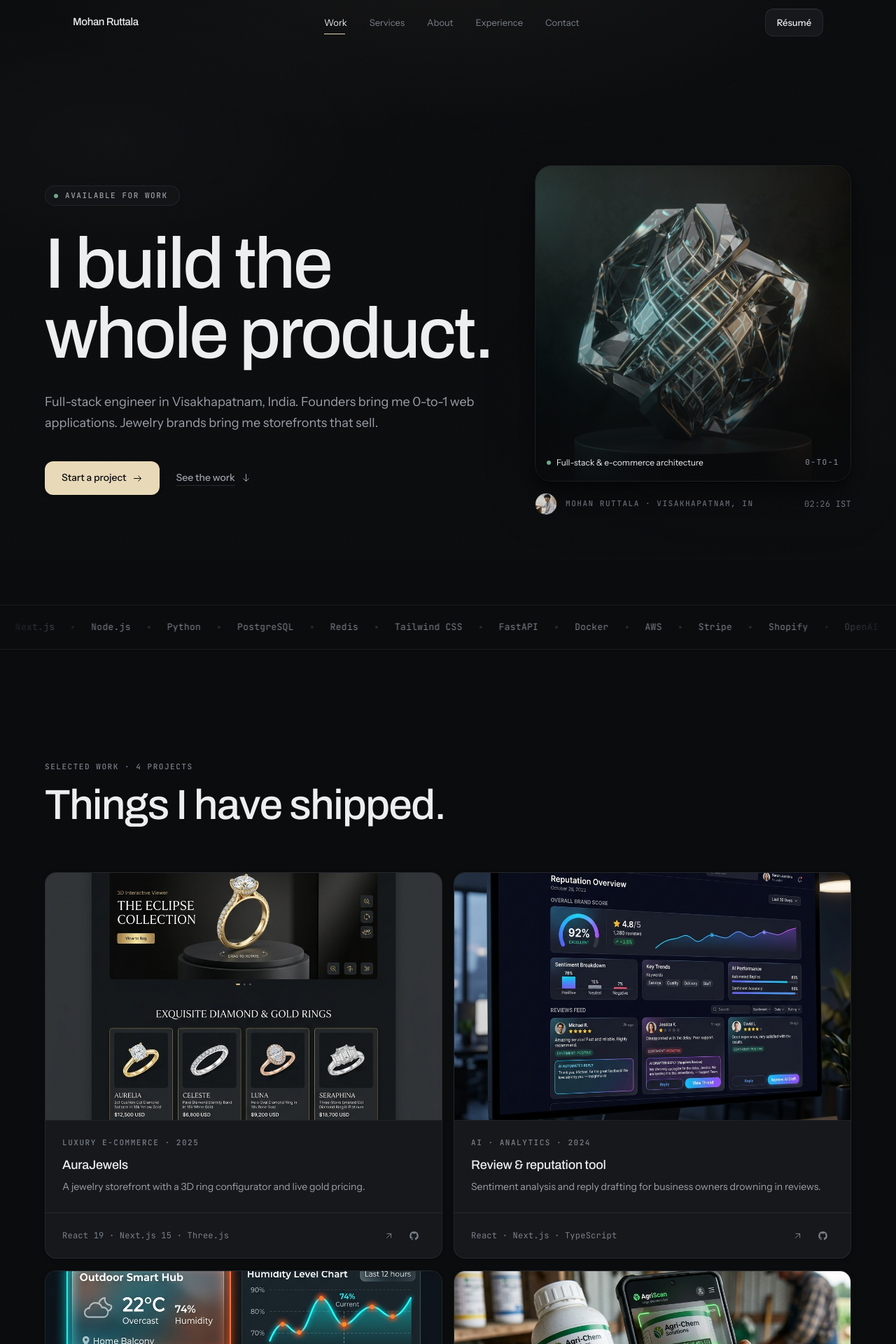
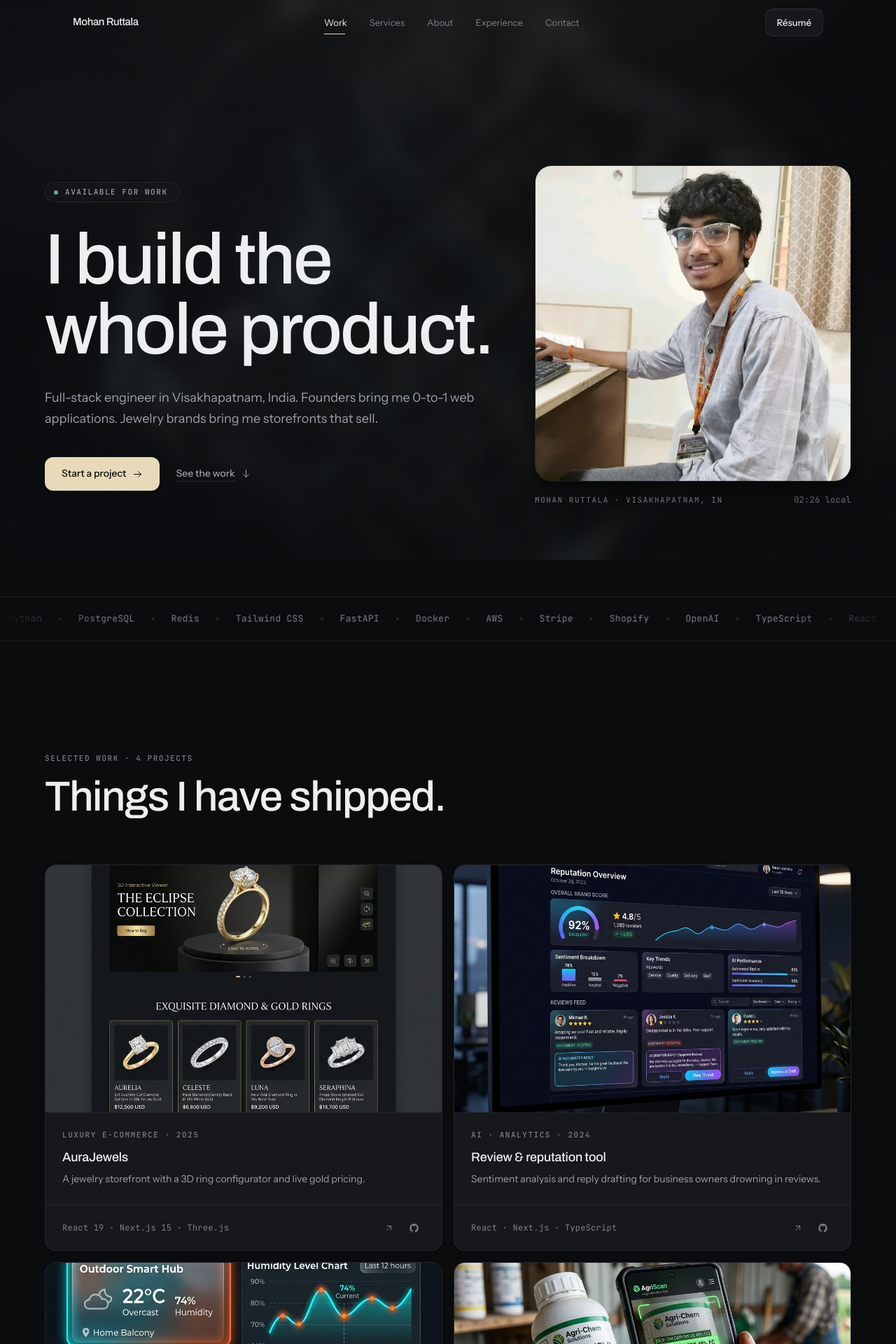
Before and after one commit to Mohansaina/my-portifolio, a Next.js app: page / in a window 1280 px wide. Shown: the top 1920 px of the page at 70% size. Built offline with nearby package versions, Linux system fonts and the light colour scheme.

Commit message:
Restore profile photo in Hero section and integrate generated artwork into global site-wide background overlay

```diff
--- a/app/components/GlobalBackground.tsx
+++ b/app/components/GlobalBackground.tsx
@@ -1,18 +1,16 @@
+import React from "react";
+
 /**
- * The page's ambient lighting.
+ * The page's ambient lighting & global visual artwork background.
  *
- * Pure CSS: a soft studio wash from a key light above, and a trace of film
- * grain so no area of the page is ever perfectly flat. This replaces two
- * simultaneous requestAnimationFrame canvases that were each running O(n²)
- * neighbour checks every frame — roughly 5,500 distance calculations and
- * thousands of stroke() calls per frame, for an effect the eye read as
- * texture. Texture is cheaper as texture.
- *
- * No client boundary: there is nothing here to hydrate.
+ * Combines soft studio lighting wash, fine film grain, and subtle
+ * global tech visual artwork overlay that flows across the entire website.
  */
 export const GlobalBackground = () => (
-  <div aria-hidden className="pointer-events-none fixed inset-0 z-0 select-none">
+  <div aria-hidden className="pointer-events-none fixed inset-0 z-0 select-none overflow-hidden">
     <div className="studio-wash" />
+    {/* Global Tech Visual Overlay across the entire site */}
+    <div className="absolute inset-0 opacity-[0.09] bg-[url('/hero_premium_visual.png')] bg-cover bg-center mix-blend-screen blur-[12px] scale-105 pointer-events-none" />
     <div className="grain" />
   </div>
 );
--- a/app/components/Hero.tsx
+++ b/app/components/Hero.tsx
@@ -114,54 +114,32 @@ export const Hero: React.FC = () => {
           </div>
         </div>
 
-        <div className="lg:col-span-5 flex flex-col gap-6">
+        <div className="lg:col-span-5">
           <figure
             ref={portraitRef}
             className="reveal transition-transform duration-[var(--dur-5)] ease-[var(--ease)] will-change-transform"
             style={{ ["--reveal-delay" as string]: "240ms" }}
           >
-            <div className="lit group relative overflow-hidden rounded-xl border border-edge shadow-[var(--shadow-3),var(--lit-top)]">
+            <div className="lit relative overflow-hidden rounded-xl border border-edge shadow-[var(--shadow-3),var(--lit-top)]">
               <Image
-                src="/hero_premium_visual.png"
-                alt="Mohan Ruttala - Premium Visual Tech Centerpiece"
+                src="/myprofile.jpg"
+                alt="Mohan Ruttala"
                 width={720}
-                height={540}
+                height={860}
                 priority
                 sizes="(max-width: 1024px) 100vw, 40vw"
-                className="h-full w-full object-cover transition-transform duration-[var(--dur-4)] ease-[var(--ease)] group-hover:scale-[1.02]"
+                className="h-full w-full object-cover"
               />
               <div
                 aria-hidden
-                className="absolute inset-0 bg-gradient-to-t from-ink-0/85 via-ink-0/25 to-transparent"
-              />
-              <div className="absolute inset-x-4 bottom-4 flex items-center justify-between gap-4">
-                <span className="flex items-center gap-2 text-[12px] text-text-hi">
-                  <span className="h-1.5 w-1.5 rounded-full bg-jade" />
-                  Full-stack &amp; e-commerce architecture
-                </span>
-                <span className="t-label">0-to-1</span>
-              </div>
-              <div
-                aria-hidden
-                className="pointer-events-none absolute inset-0 bg-[linear-gradient(160deg,rgba(232,217,184,0.12),transparent_45%)]"
+                className="pointer-events-none absolute inset-0 bg-[linear-gradient(160deg,rgba(232,217,184,0.10),transparent_45%)]"
               />
             </div>
 
             <figcaption className="mt-4 flex items-center justify-between gap-4">
-              <div className="flex items-center gap-3">
-                <div className="h-8 w-8 overflow-hidden rounded-full border border-edge">
-                  <Image
-                    src="/myprofile.jpg"
-                    alt="Mohan Ruttala"
-                    width={32}
-                    height={32}
-                    className="h-full w-full object-cover"
-                  />
-                </div>
-                <span className="t-label">Mohan Ruttala · Visakhapatnam, IN</span>
-              </div>
+              <span className="t-label">Mohan Ruttala · Visakhapatnam, IN</span>
               <span className="t-mono tabular-nums">
-                {localTime ? `${localTime} IST` : " "}
+                {localTime ? `${localTime} local` : " "}
               </span>
             </figcaption>
           </figure>
--- a/app/components/Marquee.tsx
+++ b/app/components/Marquee.tsx
@@ -30,25 +30,33 @@ const STACK = [
   "OpenAI",
 ];
 
+/* Doubled so a single track is always wider than the viewport — otherwise the
+   loop shows a gap on very wide screens. */
+const ROW = [...STACK, ...STACK];
+
 const Row = () => (
   <div className="flex shrink-0 items-center">
-    {STACK.map((item) => (
-      <span key={item} className="flex items-center whitespace-nowrap">
+    {ROW.map((item, i) => (
+      <span key={`${item}-${i}`} className="flex items-center whitespace-nowrap">
         <span className="t-mono px-6 !text-[13px] text-text-lo">{item}</span>
-        <span aria-hidden className="h-1 w-1 rounded-full bg-edge-hi" />
+        <span className="h-1 w-1 rounded-full bg-edge-hi" />
       </span>
     ))}
   </div>
 );
 
+/**
+ * Decorative: the Stack section lists all of this properly and in a readable
+ * order, so this is hidden from assistive technology rather than read out as
+ * twenty-eight duplicated list items.
+ */
 export const Marquee: React.FC = () => (
-  <div className="relative border-y border-edge py-5">
-    <h2 className="sr-only">Technologies</h2>
+  <div aria-hidden className="relative border-y border-edge py-5 select-none">
     <div className="marquee">
       <div className="marquee-track">
         <Row />
       </div>
-      <div className="marquee-track" aria-hidden>
+      <div className="marquee-track">
         <Row />
       </div>
     </div>
--- a/app/components/Projects.tsx
+++ b/app/components/Projects.tsx
@@ -162,17 +162,8 @@ const ProjectCard: React.FC<{
     <li
       ref={ref}
       onPointerMove={onPointerMove}
-      className="reveal lit surface surface-raise group overflow-hidden rounded-lg"
+      className="reveal lit surface surface-raise group relative overflow-hidden rounded-lg"
       style={{ ["--reveal-delay" as string]: `${index * 60}ms` }}
-    >
-      {/* One button covers the whole card, so there is a single tab stop and
-          the entire surface is the target. The external links sit outside it
-          in the footer row. */}
-      <button
-        type="button"
-        onClick={onOpen}
-        className="block w-full cursor-pointer text-left"
-        aria-label={`${project.title} — view case study`}
     >
       <div className="relative aspect-[16/10] overflow-hidden border-b border-edge bg-ink-1">
         <Image
@@ -189,12 +180,26 @@ const ProjectCard: React.FC<{
         <p className="t-label mb-3">
           {project.category} · {project.year}
         </p>
-          <h3 className="t-subheading">{project.title}</h3>
+        {/* The heading holds the control and stretches an invisible layer over
+            the whole card, so there is one tab stop, the accessible name is
+            the title, and the markup stays valid — a <button> cannot legally
+            wrap headings and paragraphs. */}
+        <h3 className="t-subheading">
+          <button
+            type="button"
+            onClick={onOpen}
+            className="cursor-pointer text-left after:absolute after:inset-0 after:content-['']"
+          >
+            {project.title}
+            <span className="sr-only"> — view case study</span>
+          </button>
+        </h3>
         <p className="t-body mt-2 !text-[14px]">{project.description}</p>
       </div>
-      </button>
 
-      <div className="flex items-center justify-between gap-4 border-t border-edge px-6 py-4">
+      {/* Lifted above the stretched layer so these stay independently
+          clickable. */}
+      <div className="relative z-[2] flex items-center justify-between gap-4 border-t border-edge px-6 py-4">
         <span className="t-mono text-text-lo">
           {project.techStack.slice(0, 3).join(" · ")}
         </span>
--- a/app/components/ui/Button.tsx
+++ b/app/components/ui/Button.tsx
@@ -19,7 +19,7 @@ const BASE =
 const VARIANTS: Record<Variant, string> = {
   // The one place the specular colour is used as a fill.
   primary:
-    "bg-lume text-ink-0 shadow-[var(--shadow-1)] hover:bg-[#f2e6cb] hover:shadow-[var(--shadow-2)]",
+    "bg-lume text-ink-0 shadow-[var(--shadow-1)] hover:bg-lume-hi hover:shadow-[var(--shadow-2)]",
   secondary:
     "bg-ink-2 text-text-hi border border-edge shadow-[var(--lit-top)] " +
     "hover:bg-ink-3 hover:border-edge-hi",
--- a/app/globals.css
+++ b/app/globals.css
@@ -21,6 +21,7 @@
 
   /* --- Specular (the only warmth) ------------------------- */
   --color-lume: #e8d9b8;
+  --color-lume-hi: #f2e6cb;
   --color-lume-dim: rgba(232, 217, 184, 0.55);
 
   /* --- Text (contrast-checked against --color-ink-0) ------ */
--- a/app/lib/motion.ts
+++ b/app/lib/motion.ts
@@ -78,18 +78,32 @@ export function usePointerLight<T extends HTMLElement>() {
 }
 
 /**
- * Reveals `.reveal` elements once as they enter the viewport.
+ * One IntersectionObserver for the entire page, shared by every caller.
  *
- * One observer for the whole page. Elements are re-collected whenever `deps`
- * change, so content mounted later (filtered lists, tab panels) still gets
- * picked up — the previous implementation only ever observed what existed on
- * first mount.
+ * Sections each call `useReveal()`, and content that mounts later (tab panels,
+ * filtered lists) re-registers via `deps` — but they all feed the same
+ * observer rather than each standing up its own.
  */
+let revealObserver: IntersectionObserver | null = null;
+
+function getRevealObserver(): IntersectionObserver {
+  revealObserver ??= new IntersectionObserver(
+    (entries, observer) => {
+      entries.forEach((entry) => {
+        if (!entry.isIntersecting) return;
+        entry.target.classList.add("is-in");
+        // Reveal once. Nothing re-hides on the way back up.
+        observer.unobserve(entry.target);
+      });
+    },
+    { threshold: 0.15, rootMargin: "0px 0px -40px 0px" },
+  );
+  return revealObserver;
+}
+
 export function useReveal(deps: unknown[] = []) {
   useEffect(() => {
-    const nodes = Array.from(
-      document.querySelectorAll<HTMLElement>(".reveal:not(.is-in)"),
-    );
+    const nodes = document.querySelectorAll<HTMLElement>(".reveal:not(.is-in)");
     if (nodes.length === 0) return;
 
     if (window.matchMedia(REDUCED_MOTION_QUERY).matches) {
@@ -97,19 +111,10 @@ export function useReveal(deps: unknown[] = []) {
       return;
     }
 
-    const observer = new IntersectionObserver(
-      (entries) => {
-        entries.forEach((entry) => {
-          if (!entry.isIntersecting) return;
-          entry.target.classList.add("is-in");
-          observer.unobserve(entry.target);
-        });
-      },
-      { threshold: 0.15, rootMargin: "0px 0px -40px 0px" },
-    );
-
+    const observer = getRevealObserver();
     nodes.forEach((el) => observer.observe(el));
-    return () => observer.disconnect();
+    // Intentionally no teardown: the observer lives for the page, and
+    // unobserving here would undo registrations made by other sections.
     // eslint-disable-next-line react-hooks/exhaustive-deps
   }, deps);
 }
```
Lines whose indentation alone changed are shown as unchanged.
